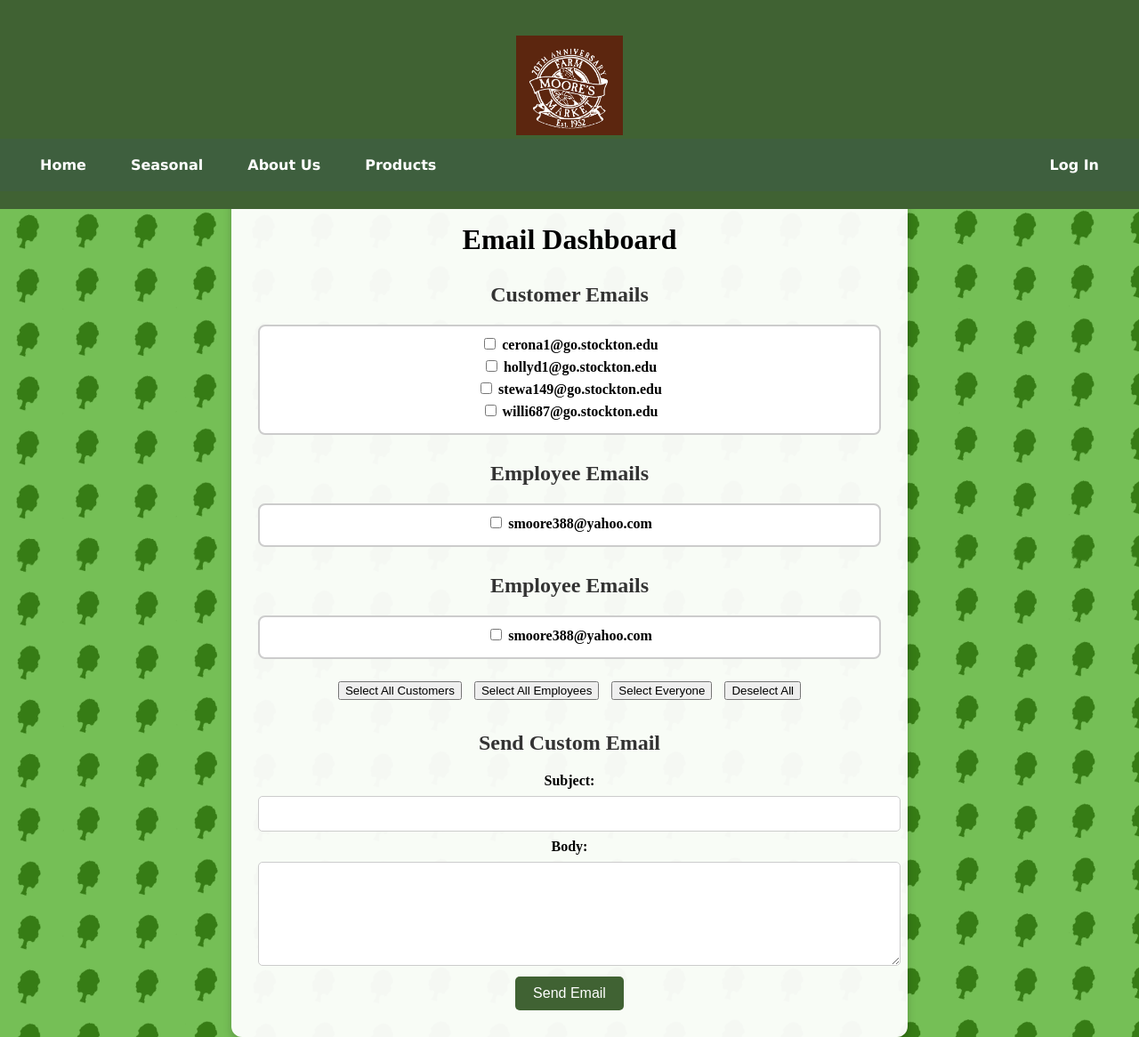
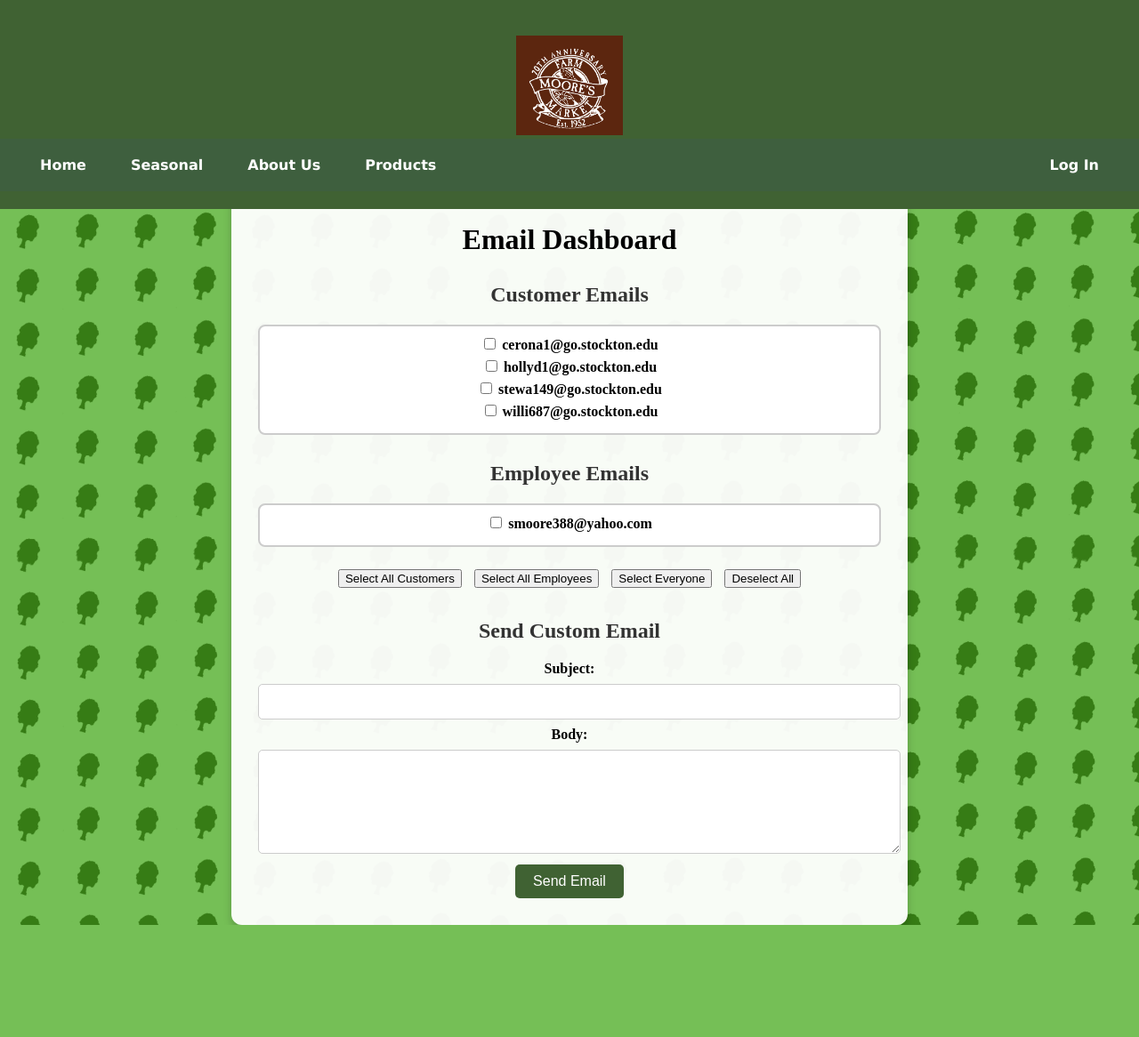
Before and after one commit to aLNCrn/Moores-Farm-Market-Website, a Flask app: page /email in a window 1280 px wide. Shown: the whole page at 89% size. After the commit the page ends 1040 px from the top, so only its background shows below. Run offline with Flask 3, Linux system fonts and the light colour scheme; data comes from the database, SQL or seed files in the repository; some libraries are stand-ins or nearby versions.

Commit message:
email bug fix

```diff
--- a/templates/email.html
+++ b/templates/email.html
@@ -80,21 +80,6 @@
                     </ul>
                 </div>
 
-                <h2>Employee Emails</h2>
-                <div class="scroll-section">
-                    <ul>
-                        {% for employee in employees %}
-                        <li>
-                            <label>
-                                <input type="checkbox" name="recipients" value="{{ employee.Email }}" class="employee-email"
-                                       {% if employee.Email in request.form.getlist('recipients') %}checked{% endif %}>
-                                {{ employee.Email }}
-                            </label>
-                        </li>
-                        {% endfor %}
-                    </ul>
-                </div>
-
                 <div class="multi-select-btns">
                     <button type="button" onclick="selectAll('customer-email')">Select All Customers</button>
                     <button type="button" onclick="selectAll('employee-email')">Select All Employees</button>
```
